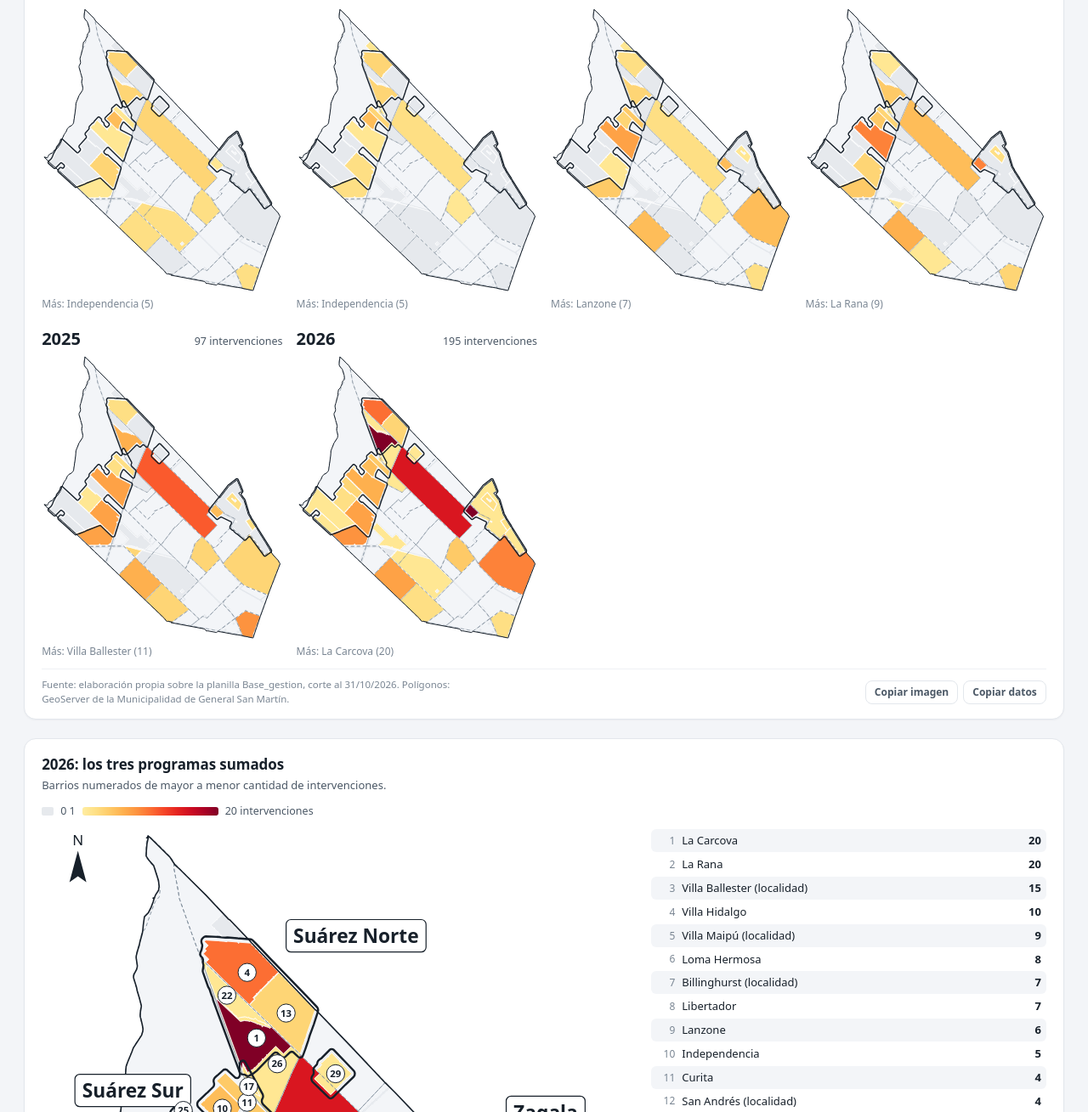
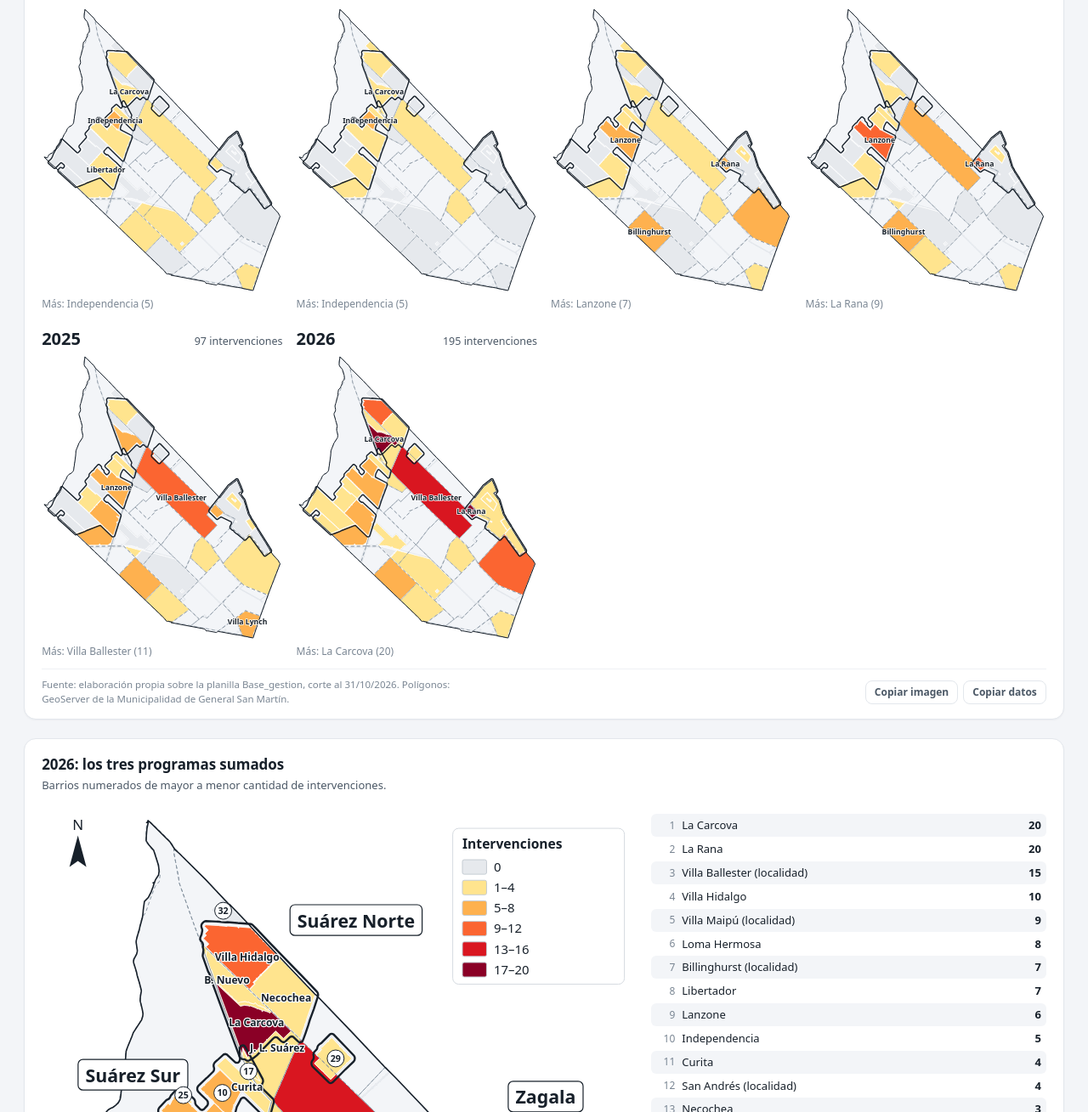
Before and after one commit to JoaquinZ87/tablero-programas-sm, a plain HTML site: page index.html in a window 1280 px wide. Shown: the part 3524-4833 px from the top of the page at 85% size. Drawn offline with Linux system fonts and the light colour scheme.

Commit message:
Mapas: nombre o número en cada barrio, lista numerada y leyenda por clases
Co-Authored-By: Claude Opus 5.5 <noreply@anthropic.com>

```diff
--- a/index.html
+++ b/index.html
@@ -189,6 +189,7 @@
   .tb-ranking { list-style: none; margin: 0; padding: 0; display: grid; gap: 1px; font-size: 13px; }
   .tb-ranking li { display: grid; grid-template-columns: 1.7em 1fr auto; gap: 8px; align-items: center; padding: 4px 6px; border-radius: 6px; font-variant-numeric: tabular-nums; }
   .tb-ranking li:nth-child(odd) { background: var(--bg); }
+  .tb-ranking-cols { grid-template-columns: repeat(auto-fill, minmax(min(100%, 13rem), 1fr)); column-gap: 10px; }
   .tb-ranking .tb-n { color: var(--fg-3); text-align: right; font-size: 12px; }
   .tb-ranking .tb-barrita { height: 6px; border-radius: 3px; grid-column: 2 / 4; }
   .tb-tabla-caja { overflow-x: auto; }
@@ -462,6 +463,7 @@
       </div>
       <div class="tb-calor-ley" data-draw="entr-mapa-ind-ley"></div>
       <div class="tb-mapa" data-draw="entr-mapa-ind" data-source="entr_individuales"></div>
+      <ol class="tb-ranking tb-ranking-cols" data-draw="entr-mapa-ind-lista" data-source="entr_individuales" aria-label="Barrios por NNoA con intervención individual"></ol>
       <div class="tb-pie"><p class="tb-fuente">Fuente: elaboración propia sobre SIGEI (intervenciones individuales de Entramados, 01/01 al 31/10/2026). Polígonos: GeoServer de la Municipalidad de General San Martín.</p><div class="tb-acciones"><button type="button" class="tb-acc" data-copiar="imagen">Copiar imagen</button><button type="button" class="tb-acc" data-copiar="datos">Copiar datos</button><span class="tb-msj" data-msj="ok" hidden>Copiado</span><span class="tb-msj" data-msj="error" hidden>No se pudo copiar</span></div></div>
     </article>
     <article class="tb-card" id="entr-mapa-gru">
@@ -471,6 +473,7 @@
       </div>
       <div class="tb-calor-ley" data-draw="entr-mapa-gru-ley"></div>
       <div class="tb-mapa" data-draw="entr-mapa-gru" data-source="entr_espacios"></div>
+      <ol class="tb-ranking tb-ranking-cols" data-draw="entr-mapa-gru-lista" data-source="entr_espacios" aria-label="Barrios por participantes estimados en grupales"></ol>
       <div class="tb-pie"><p class="tb-fuente">Fuente: elaboración propia sobre SIGEI (encuentros grupales de Entramados, 01/01 al 31/10/2026). Participantes: estimación por medianas, regla de los formularios mensuales. Polígonos: GeoServer de la Municipalidad de General San Martín.</p><div class="tb-acciones"><button type="button" class="tb-acc" data-copiar="imagen">Copiar imagen</button><button type="button" class="tb-acc" data-copiar="datos">Copiar datos</button><span class="tb-msj" data-msj="ok" hidden>Copiado</span><span class="tb-msj" data-msj="error" hidden>No se pudo copiar</span></div></div>
     </article>
   </div>
@@ -876,12 +879,16 @@
 
 <script>
   // ---------------------------------------------------------------- mapas de calor
-  // Modelo: mapas del Diagnóstico territorial (partido, zonas recuadradas, barrios numerados
-  // con ranking al costado, norte y escala). Polígonos: GeoServer municipal.
+  // Modelo: mapas del Diagnóstico territorial (partido, zonas recuadradas, barrios rotulados,
+  // leyenda por clases, norte y escala). Polígonos: GeoServer municipal.
+  // Cada polígono con datos lleva su nombre si entra; si no, un número que remite a la lista.
   (function () {
     const ZONAS_ENTR = new Set(['Suárez Norte', 'Suárez Sur', 'Zagala']);
     const ETQ_ZONA = { 'Suárez Norte': [150, -115], 'Suárez Sur': [-105, -130], 'Zagala': [40, -195] };
-    const calor = (t) => d3.interpolateYlOrRd(0.12 + 0.88 * Math.max(0, Math.min(1, t)));
+    const GRIS0 = '#e6e9ed';
+    const CORTO = { 'José León Suárez (sin barrio)': 'J. L. Suárez', 'Costa del Lago/8M': 'Costa del Lago', 'Barrio La Magnolia': 'La Magnolia',
+                    'Barrio Granaderos': 'Granaderos', 'Barrio Nuevo': 'B. Nuevo', 'Barrio UTA': 'UTA' };
+    const corto = (n) => CORTO[n] || n;
     let uid = 0;
     let zc = { rows: null, m: null };
     function zonaDe(nombre) {
@@ -898,15 +905,39 @@
       });
     }
     const ranking = (items) => items.filter((i) => i.n > 0 && !i.enZona).sort((a, b) => b.n - a.n || a.b.nombre.localeCompare(b.b.nombre, 'es'));
+    // numeración común a mapa y lista: primero con casos (de mayor a menor), después sin casos
+    const numerados = (items) => items.filter((i) => !i.enZona)
+      .sort((a, b) => b.n - a.n || a.b.nombre.localeCompare(b.b.nombre, 'es'));
 
-    function dibujar(el, items, { max, completo, titulo, unidad = 'Intervenciones' }) {
+    // Clases de cantidad: hasta 5 rangos enteros entre 1 y el máximo; 0 va en gris.
+    function clases(max) {
+      max = Math.max(1, Math.round(max));
+      const k = Math.min(5, max);
+      const pal = k === 1 ? [d3.interpolateYlOrRd(0.6)] : d3.range(k).map((i) => d3.interpolateYlOrRd(0.18 + 0.8 * i / (k - 1)));
+      const out = [];
+      let desde = 1;
+      for (let i = 1; i <= k; i++) {
+        const hasta = Math.round(i * max / k);
+        if (hasta < desde) continue;
+        out.push({ desde, hasta, color: pal[i - 1] });
+        desde = hasta + 1;
+      }
+      const color = (n) => { if (!(n > 0)) return GRIS0; for (const c of out) if (n <= c.hasta) return c.color; return out[out.length - 1].color; };
+      const rango = (c) => (c.desde === c.hasta ? TB.fmt(c.desde) : `${TB.fmt(c.desde)}–${TB.fmt(c.hasta)}`);
+      return { clases: out, color, rango };
+    }
+    const choca = (c, ocupadas) => ocupadas.some((o) => !(c.x + c.w < o.x || o.x + o.w < c.x || c.y + c.h < o.y || o.y + o.h < c.y));
+
+    function dibujar(el, items, { max, completo, titulo, unidad = 'Intervenciones', rayado = false, rotularTop = 0 }) {
       el.replaceChildren();
       const M = window.BARRIOS_MAPA;
-      el._tbDatos = [['Barrio o localidad', 'Tipo', unidad],
-        ...ranking(items).map((i) => [i.b.nombre, i.b.tipo === 'localidad' ? 'localidad (sin sus barrios)' : 'barrio', i.n])];
+      const esc = clases(max);
+      const nums = numerados(items);
+      el._tbDatos = [['N°', 'Barrio o localidad', 'Tipo', unidad],
+        ...nums.map((i, k) => [k + 1, i.b.nombre, i.b.tipo === 'localidad' ? 'localidad (sin sus barrios)' : 'barrio', i.n])];
       const id = 'tb-rayado-' + (++uid);
       const svg = d3.select(el).append('svg').attr('class', 'tb-svg tb-fluido').attr('viewBox', `0 0 ${M.ancho} ${M.alto}`).attr('role', 'img')
-        .attr('aria-label', titulo + ': ' + (ranking(items).map((i) => `${i.b.nombre} ${i.n}`).join(', ') || 'sin intervenciones'));
+        .attr('aria-label', titulo + ': ' + (ranking(items).map((i) => `${i.b.nombre} ${i.n}`).join(', ') || 'sin datos'));
       const pat = svg.append('defs').append('pattern').attr('id', id).attr('patternUnits', 'userSpaceOnUse')
         .attr('width', 12).attr('height', 12).attr('patternTransform', 'rotate(45)');
       pat.append('rect').attr('width', 12).attr('height', 12).style('fill', '#f3f5f8');
@@ -915,11 +946,13 @@
       svg.append('g').selectAll('path').data(M.barrios.filter((b) => !b.datos)).join('path').attr('d', (b) => b.d)
         .style('fill', '#f3f5f8').style('stroke', '#e3e7ec').attr('vector-effect', 'non-scaling-stroke');
       const tip = TB.tooltip(el);
+      const caminos = new Map();
       svg.append('g').selectAll('path').data(items).join('path').attr('d', (i) => i.b.d)
-        .style('fill', (i) => i.enZona ? `url(#${id})` : (i.n > 0 ? calor(i.n / max) : '#e6e9ed'))
+        .style('fill', (i) => i.enZona ? `url(#${id})` : esc.color(i.n))
         .style('stroke', '#ffffff').style('stroke-width', 0.8).attr('vector-effect', 'non-scaling-stroke').style('cursor', 'pointer')
+        .each(function (i) { caminos.set(i.b.nombre, this); })
         .on('mousemove', (ev, i) => tip.show(ev, i.b.nombre + (i.b.tipo === 'localidad' ? ' (localidad)' : ''),
-          i.enZona ? [{ label: 'Zona de Entramados: no se cuenta', v: 0 }] : [{ label: unidad, v: i.n, color: calor(i.n / max) }]))
+          i.enZona ? [{ label: 'Zona de Entramados: no se cuenta', v: 0 }] : [{ label: unidad, v: i.n, color: esc.color(i.n) }]))
         .on('mouseleave', () => tip.hide())
         .on('click', (_, i) => TB.alternar('terr', 'barrio|' + i.b.nombre));
       svg.append('g').selectAll('path').data(M.localidades || []).join('path').attr('d', (l) => l.d)
@@ -930,35 +963,80 @@
       svg.append('g').selectAll('path').data(M.zonas || []).join('path').attr('d', (z) => z.d)
         .style('fill', 'none').style('stroke', '#17202a').style('stroke-width', completo ? 2.4 : 1.4)
         .attr('vector-effect', 'non-scaling-stroke').style('pointer-events', 'none');
-      if (!completo) return;
+
       const ocupadas = [];
+      const etq = svg.append('g').style('pointer-events', 'none');
+      const rotulo = (x, y, texto, tam) => etq.append('text').attr('x', x).attr('y', y).attr('dy', '.35em').attr('text-anchor', 'middle')
+        .style('font-size', tam + 'px').style('font-weight', 700).style('fill', '#17202a')
+        .style('paint-order', 'stroke').style('stroke', '#ffffff').style('stroke-width', (tam / 5) + 'px').style('stroke-linejoin', 'round').text(texto);
+
+      if (!completo) {
+        // mapa chico: se rotulan los barrios con más casos
+        ranking(items).slice(0, rotularTop).forEach((i) => {
+          const t = rotulo(i.b.cx, i.b.cy, corto(i.b.nombre), 30);
+          const bb = t.node().getBBox();
+          const c = { x: bb.x, y: bb.y, w: bb.width, h: bb.height };
+          if (choca(c, ocupadas)) t.remove(); else ocupadas.push(c);
+        });
+        return;
+      }
+
+      // zonas recuadradas
       for (const z of M.zonas || []) {
         const [dx, dy] = ETQ_ZONA[z.nombre] || [0, 0];
         const t = svg.append('text').attr('x', z.cx + dx).attr('y', z.cy + dy).attr('text-anchor', 'middle').attr('dy', '.35em')
-          .style('font-size', '32px').style('font-weight', 700).style('fill', '#17202a').style('pointer-events', 'none').text(z.nombre);
+          .style('font-size', '30px').style('font-weight', 700).style('fill', '#17202a').style('pointer-events', 'none').text(z.nombre);
         const bb = t.node().getBBox();
         svg.insert('rect', () => t.node()).attr('x', bb.x - 12).attr('y', bb.y - 5).attr('width', bb.width + 24).attr('height', bb.height + 10)
           .attr('rx', 8).style('fill', '#ffffff').style('stroke', '#17202a').style('stroke-width', 1.2).attr('vector-effect', 'non-scaling-stroke');
         ocupadas.push({ x: bb.x - 12, y: bb.y - 5, w: bb.width + 24, h: bb.height + 10 });
       }
-      const rk = ranking(items);
-      rk.forEach((i) => ocupadas.push({ x: i.b.cx - 16, y: i.b.cy - 16, w: 32, h: 32 }));
+      // leyenda por clases (arriba a la derecha, donde el partido no tiene territorio)
+      const filas = [{ color: GRIS0, txt: '0' }, ...esc.clases.map((c) => ({ color: c.color, txt: esc.rango(c) }))];
+      if (rayado) filas.push({ rayado: true, txt: 'Zona de Entramados' });
+      const lx = M.ancho - 300, ly = 24, lh = 34;
+      const ley = svg.append('g').attr('transform', `translate(${lx},${ly})`).style('pointer-events', 'none');
+      ley.append('rect').attr('width', 284).attr('height', 54 + filas.length * lh).attr('rx', 10)
+        .style('fill', '#ffffff').style('stroke', '#d5dae0').attr('vector-effect', 'non-scaling-stroke');
+      ley.append('text').attr('x', 16).attr('y', 34).style('font-size', '22px').style('font-weight', 700).style('fill', '#17202a').text(unidad);
+      filas.forEach((f, k) => {
+        const y = 52 + k * lh;
+        ley.append('rect').attr('x', 16).attr('y', y).attr('width', 40).attr('height', 24).attr('rx', 3)
+          .style('fill', f.rayado ? `url(#${id})` : f.color).style('stroke', '#c5ccd3').attr('vector-effect', 'non-scaling-stroke');
+        ley.append('text').attr('x', 68).attr('y', y + 12).attr('dy', '.35em').style('font-size', '21px').style('fill', '#17202a').text(f.txt);
+      });
+      ocupadas.push({ x: lx, y: ly, w: 284, h: 54 + filas.length * lh });
+
+      // barrios: nombre si entra en el polígono; si no, número de la lista
+      const numeros = [];
+      nums.forEach((i, k) => {
+        const nodo = caminos.get(i.b.nombre);
+        const bb = nodo ? nodo.getBBox() : { width: 0, height: 0 };
+        const t = rotulo(i.b.cx, i.b.cy, corto(i.b.nombre), 17);
+        const tb = t.node().getBBox();
+        const c = { x: tb.x - 2, y: tb.y - 1, w: tb.width + 4, h: tb.height + 2 };
+        if (tb.width <= bb.width * 0.92 && bb.height >= 24 && !choca(c, ocupadas)) { ocupadas.push(c); return; }
+        t.remove();
+        numeros.push([i, k + 1]);
+      });
+      const g = svg.append('g').style('pointer-events', 'none');
+      for (const [i, nro] of numeros) {
+        g.append('circle').attr('cx', i.b.cx).attr('cy', i.b.cy).attr('r', 14).style('fill', '#ffffff').style('stroke', '#17202a')
+          .style('stroke-width', 1).attr('vector-effect', 'non-scaling-stroke');
+        g.append('text').attr('x', i.b.cx).attr('y', i.b.cy).attr('dy', '.35em').attr('text-anchor', 'middle')
+          .style('font-size', '15px').style('font-weight', 700).style('fill', '#17202a').text(nro);
+        ocupadas.push({ x: i.b.cx - 15, y: i.b.cy - 15, w: 30, h: 30 });
+      }
+      // localidades en gris, solo donde hay lugar
       for (const l of M.localidades || []) {
         const t = svg.append('text').attr('x', l.cx).attr('y', l.cy).attr('text-anchor', 'middle').attr('dy', '.35em')
-          .style('font-size', '15px').style('font-style', 'italic').style('fill', '#5c6875').style('paint-order', 'stroke')
+          .style('font-size', '14px').style('font-style', 'italic').style('fill', '#6b7783').style('paint-order', 'stroke')
           .style('stroke', '#ffffff').style('stroke-width', '3px').style('pointer-events', 'none').text(l.nombre.replace(/^Villa /, 'V. '));
         const bb = t.node().getBBox();
         const c = { x: bb.x, y: bb.y, w: bb.width, h: bb.height };
-        if (ocupadas.some((o) => !(c.x + c.w < o.x || o.x + o.w < c.x || c.y + c.h < o.y || o.y + o.h < c.y))) { t.remove(); continue; }
+        if (choca(c, ocupadas)) { t.remove(); continue; }
         ocupadas.push(c);
       }
-      const g = svg.append('g').style('pointer-events', 'none');
-      rk.forEach((i, k) => {
-        g.append('circle').attr('cx', i.b.cx).attr('cy', i.b.cy).attr('r', 15).style('fill', '#ffffff').style('stroke', '#17202a')
-          .style('stroke-width', 1).attr('vector-effect', 'non-scaling-stroke');
-        g.append('text').attr('x', i.b.cx).attr('y', i.b.cy).attr('dy', '.35em').attr('text-anchor', 'middle')
-          .style('font-size', '16px').style('font-weight', 700).style('fill', '#17202a').text(k + 1);
-      });
       const n = svg.append('g').attr('transform', 'translate(60,70)');
       n.append('path').attr('d', 'M0 -34 L14 18 L0 8 L-14 18 Z').style('fill', '#17202a');
       n.append('text').attr('y', -44).attr('text-anchor', 'middle').style('font-size', '24px').style('fill', '#17202a').text('N');
@@ -969,42 +1047,47 @@
       e.append('text').attr('x', km2 + 10).attr('y', 10).style('font-size', '22px').style('fill', '#17202a').text('2 km');
     }
 
+    // Leyenda HTML por clases (para el facetado, que comparte escala).
     function leyenda(el, max, rayado, unidad = 'intervenciones') {
       el.replaceChildren();
-      if (dash.data('cubo').status !== 'ok') return;
-      const cero = document.createElement('i'); cero.className = 'tb-cuad'; cero.style.background = '#e6e9ed';
-      const g = document.createElement('i'); g.className = 'tb-grad';
-      g.style.background = `linear-gradient(to right, ${d3.range(0, 1.01, 0.1).map((t) => calor(t)).join(', ')})`;
-      el.append(cero, ' 0', '   1 ', g, ' ' + TB.fmt(max) + ' ' + unidad);
-      if (rayado) {
-        const r = document.createElement('i'); r.className = 'tb-cuad';
-        r.style.background = 'repeating-linear-gradient(45deg, #f3f5f8 0 3px, #9aa5b1 3px 5px)';
-        el.append('   ', r, ' zonas de Entramados');
-      }
+      const esc = clases(max);
+      const t = document.createElement('span'); t.style.fontWeight = '600'; t.textContent = unidad.charAt(0).toUpperCase() + unidad.slice(1) + ':';
+      el.append(t);
+      const item = (color, txt, fondo) => {
+        const s = document.createElement('span'); s.style.display = 'inline-flex'; s.style.alignItems = 'center'; s.style.gap = '5px';
+        const c = document.createElement('i'); c.className = 'tb-cuad'; c.style.background = fondo || color;
+        s.append(c, txt); el.append(s);
+      };
+      item(GRIS0, '0');
+      for (const c of esc.clases) item(c.color, esc.rango(c));
+      if (rayado) item(null, 'zonas de Entramados', 'repeating-linear-gradient(45deg, #f3f5f8 0 3px, #9aa5b1 3px 5px)');
     }
-    function lista(el, items, max) {
+    // Lista numerada (misma numeración que el mapa). marcas(i) devuelve {source, field, where} o null.
+    function lista(el, items, { marcas, unidad = 'intervenciones' } = {}) {
       el.replaceChildren();
-      if (dash.data('cubo').status !== 'ok') return;
-      const r = ranking(items);
-      if (!r.length) { const li = document.createElement('li'); li.textContent = 'Sin intervenciones para estos filtros.'; el.append(li); return; }
-      r.forEach((i, k) => {
+      const nums = numerados(items);
+      if (!nums.length) { const li = document.createElement('li'); li.textContent = 'Sin datos para estos filtros.'; el.append(li); return; }
+      nums.forEach((i, k) => {
         const li = document.createElement('li');
+        if (!i.n) li.style.color = '#7a8693';
         const num = document.createElement('span'); num.className = 'tb-n'; num.textContent = k + 1;
         const nom = document.createElement('span'); nom.textContent = i.b.nombre + (i.b.tipo === 'localidad' ? ' (localidad)' : '');
         const v = document.createElement('b'); v.textContent = TB.fmt(i.n);
-        v.dataset.source = 'cubo'; v.dataset.field = 'nnoa'; v.setAttribute('data-where', TB.where(i.o));
+        const m = marcas && i.n ? marcas(i) : null;
+        if (m) { v.dataset.source = m.source; v.dataset.field = m.field; v.setAttribute('data-where', m.where); }
         li.append(num, nom, v);
         el.append(li);
       });
     }
+    const marcasCubo = (i) => ({ source: 'cubo', field: 'nnoa', where: TB.where(i.o) });
 
     const prog = () => TB.filtros().programa;
     const maxAnios = () => d3.max(TB.ANIOS, (a) => d3.max(unidades(prog(), a), (i) => i.n)) || 1;
     dash.draw('calor-anios-sub', (el) => {
       const p = prog();
-      el.textContent = (p === 'Todos' ? 'Los tres programas sumados' : TB.DIMS.programa.cats.find((c) => c.key === p).label) + '. Una sola escala de color para todos los años.';
+      el.textContent = (p === 'Todos' ? 'Los tres programas sumados' : TB.DIMS.programa.cats.find((c) => c.key === p).label) + '. Una sola escala de color para todos los años; se rotulan los tres barrios con más intervenciones de cada año.';
     });
-    dash.draw('calor-anios-ley', (el) => leyenda(el, maxAnios(), false));
+    dash.draw('calor-anios-ley', (el) => { if (TB.idx()) leyenda(el, maxAnios(), false); });
     dash.draw('calor-anios', (el) => {
       el.replaceChildren();
       if (!TB.estado(el)) return;
@@ -1027,22 +1110,22 @@
         pie.textContent = top ? `Más: ${top.b.nombre} (${TB.fmt(top.n)})` : 'Sin intervenciones';
         fig.append(cap, caja, pie);
         el.append(fig);
-        dibujar(caja, porAnio[k], { max, completo: false, titulo: 'Intervenciones por barrio en ' + a });
+        dibujar(caja, porAnio[k], { max, completo: false, titulo: 'Intervenciones por barrio en ' + a, rotularTop: 3 });
       });
     });
 
     const u2026 = () => unidades('Todos', '2026');
     const max2026 = () => d3.max(u2026(), (i) => i.n) || 1;
-    dash.draw('calor-2026-ley', (el) => leyenda(el, max2026(), false));
+    dash.draw('calor-2026-ley', (el) => el.replaceChildren());
     dash.draw('calor-2026', (el) => { if (TB.estado(el)) dibujar(el, u2026(), { max: max2026(), completo: true, titulo: 'Intervenciones por barrio en 2026' }); });
-    dash.draw('calor-2026-lista', (el) => lista(el, u2026(), max2026()));
+    dash.draw('calor-2026-lista', (el) => { if (TB.idx()) lista(el, u2026(), { marcas: marcasCubo }); });
 
     const fuera = () => unidades('RESPO_AUTONOMIA', 'Todos', { excluirZonas: true });
     const maxFuera = () => d3.max(fuera(), (i) => i.n) || 1;
-    dash.draw('calor-fuera-ley', (el) => leyenda(el, maxFuera(), true));
-    dash.draw('calor-fuera', (el) => { if (TB.estado(el)) dibujar(el, fuera(), { max: maxFuera(), completo: true, titulo: 'Responsabilidades Compartidas y Autonomía Joven fuera de las zonas de Entramados' }); });
-    dash.draw('calor-fuera-lista', (el) => lista(el, fuera(), maxFuera()));
-    window.TBMapa = { dibujar, leyenda, ranking };
+    dash.draw('calor-fuera-ley', (el) => el.replaceChildren());
+    dash.draw('calor-fuera', (el) => { if (TB.estado(el)) dibujar(el, fuera(), { max: maxFuera(), completo: true, rayado: true, titulo: 'Responsabilidades Compartidas y Autonomía Joven fuera de las zonas de Entramados' }); });
+    dash.draw('calor-fuera-lista', (el) => { if (TB.idx()) lista(el, fuera(), { marcas: marcasCubo }); });
+    window.TBMapa = { dibujar, leyenda, ranking, lista };
   })();
 </script>
 
@@ -1213,10 +1296,13 @@
       return itemsMapa((nombre) => sum.get(nombre) || 0);
     };
     const maxDe = (items) => d3.max(items, (i) => i.n) || 1;
-    dash.draw('entr-mapa-ind-ley', (el) => { if (ok('entr_individuales')) TBMapa.leyenda(el, maxDe(indMapa()), false, 'NNoA'); });
+    dash.draw('entr-mapa-ind-ley', (el) => el.replaceChildren());
+    const indWhereB = (i) => { const f = TB.filtros(); return { source: 'entr_individuales', field: 'nnoa', where: ['nivel=barrio', 'territorio=' + enc(i.b.nombre), 'genero=' + enc(f.genero), 'edad=' + enc(f.edad)].join('&') }; };
+    dash.draw('entr-mapa-ind-lista', (el) => { if (ok('entr_individuales')) TBMapa.lista(el, indMapa(), { marcas: indWhereB }); });
+    dash.draw('entr-mapa-gru-lista', (el) => { if (ok('entr_espacios')) TBMapa.lista(el, gruMapa()); });
     dash.draw('entr-mapa-ind', (el) => { if (estado(el, ['entr_individuales'])) { const it = indMapa(); TBMapa.dibujar(el, it, { max: maxDe(it), completo: true, titulo: 'NNoA con intervención individual por barrio', unidad: 'NNoA' }); } });
-    dash.draw('entr-mapa-gru-ley', (el) => { if (ok('entr_espacios')) TBMapa.leyenda(el, maxDe(gruMapa()), false, 'participantes estimados'); });
-    dash.draw('entr-mapa-gru', (el) => { if (estado(el, ['entr_espacios'])) { const it = gruMapa(); TBMapa.dibujar(el, it, { max: maxDe(it), completo: true, titulo: 'Participantes estimados en grupales por barrio del espacio', unidad: 'Participantes estimados' }); } });
+    dash.draw('entr-mapa-gru-ley', (el) => el.replaceChildren());
+    dash.draw('entr-mapa-gru', (el) => { if (estado(el, ['entr_espacios'])) { const it = gruMapa(); TBMapa.dibujar(el, it, { max: maxDe(it), completo: true, titulo: 'Participantes estimados en grupales por barrio del espacio', unidad: 'Participantes est.' }); } });
   })();
 </script>
 
```
